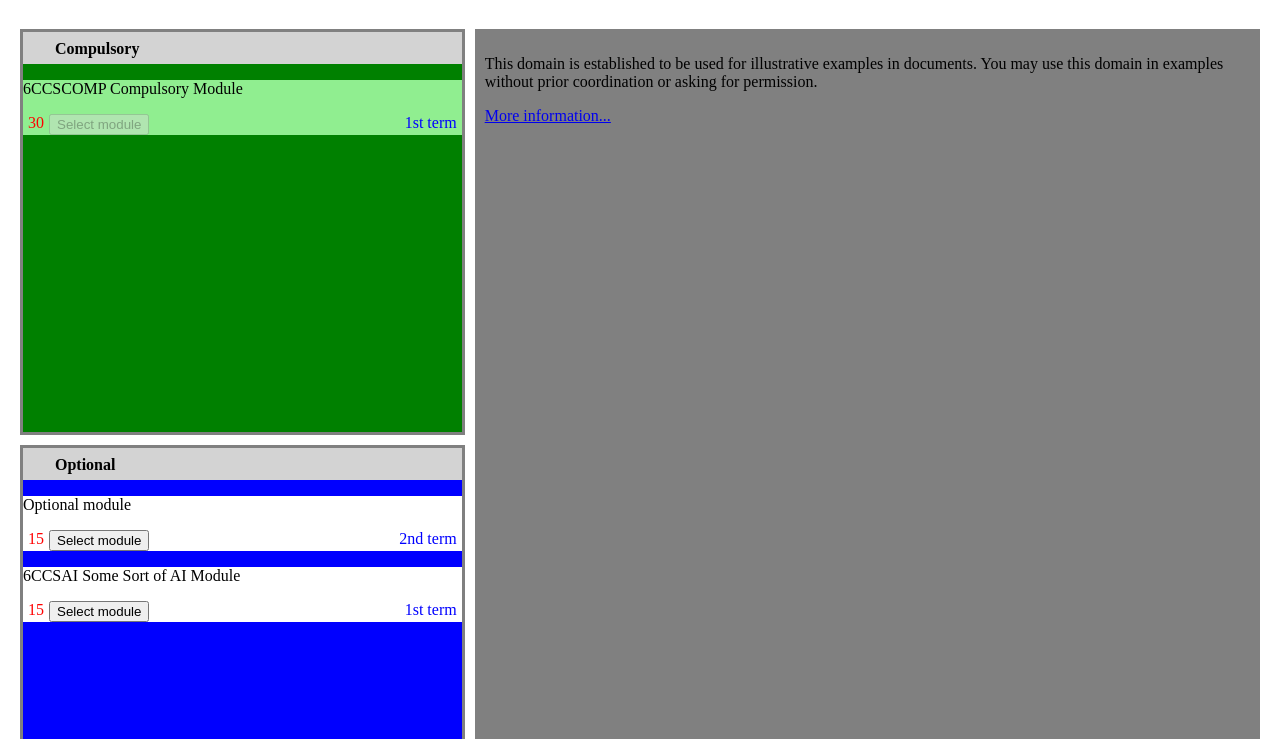
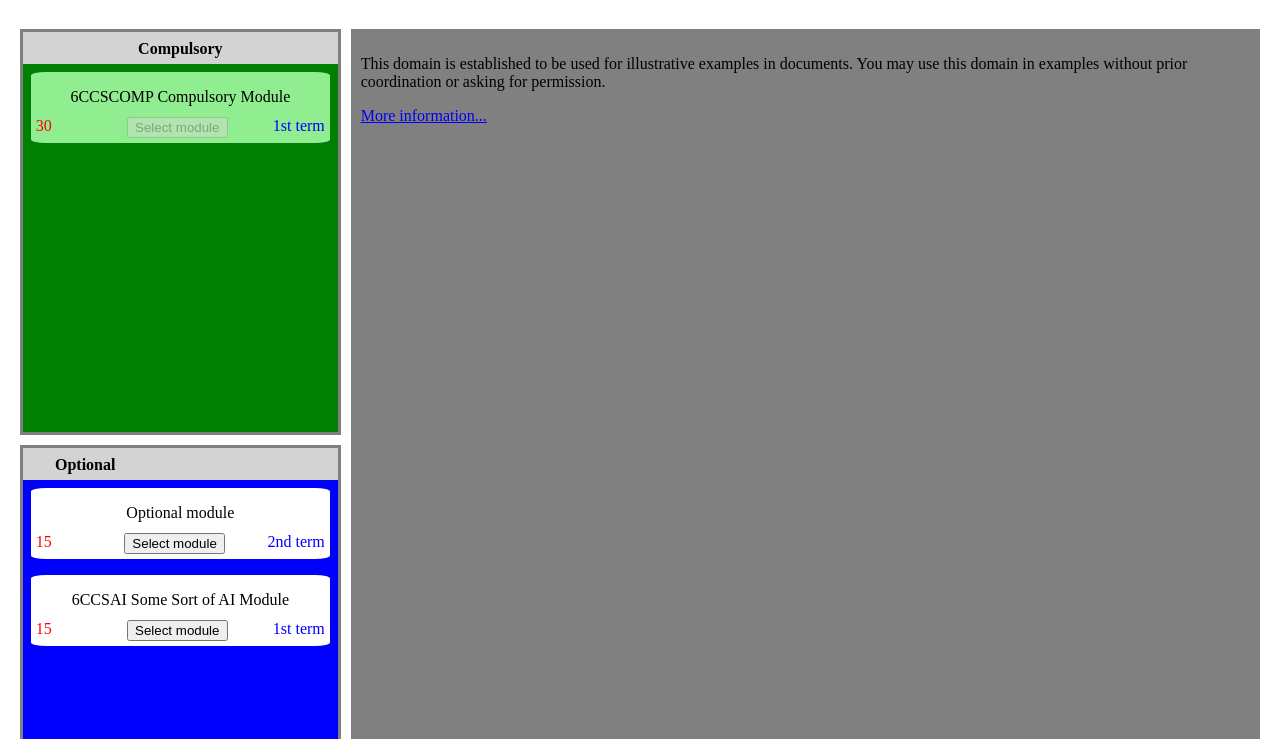
Before and after one commit to dimitrisppt/Module_Selector, a plain HTML site: page index.html in a window 1280 px wide. Shown: the part 61-800 px from the top of the page. Drawn offline with Linux system fonts and the light colour scheme.

Commit message:
Changes in text aligment and module selection div´s display

```diff
--- a/index.js
+++ b/index.js
@@ -1,9 +1,13 @@
 var template = '{{#moduleList}}\
 <div class="module {{#isCore}}selectedModule{{/isCore}}" id="{{id}}">\
-    <p>{{title}}</p>\
-    <button class="selectModuleButton" module="{{id}}" {{#isCore}}disabled{{/isCore}}>Select module</button>\
-    <div class="credits">{{credits}}</div>\
-    <div class="term">{{term}}</div>\
+    <div class="selectedModuleTitle">\
+        <p>{{title}}</p>\
+    </div>\
+    <div class="selectedModulePanel">\
+        <div class="credits">{{credits}}</div>\
+        <button class="selectModuleButton" module="{{id}}" {{#isCore}}disabled{{/isCore}}>Select module</button>\
+        <div class="term">{{term}}</div>\
+    </div>\
 </div>\
 {{/moduleList}}';
 
--- a/main.css
+++ b/main.css
@@ -29,14 +29,14 @@ body {
     align-items:stretch;
     flex-wrap: wrap;
     width: 100%;
-    height: 80%;
+    height: auto;
     margin: 0 auto;
 }
 
 #SelectionPanel {
 
-    height: 100%;
-    width: 35%;
+    height:auto;
+    width: 25%;
     flex-grow: 1;
     overflow-y: scroll;
     float: left;
@@ -44,7 +44,7 @@ body {
 
 #InfoPanel {
 
-    width: 60%;
+    width: 70%;
     flex-grow: 2;
     overflow-y: scroll;
     background-color: grey;
@@ -60,6 +60,7 @@ body {
     border: solid grey 3px;
     background-color: green;
     margin-top: 10px;
+    text-align: center;
 
 }
 
@@ -87,26 +88,59 @@ body {
     background-color: white;
 }
 
+#coreModuleList {
+    display: flex;
+    flex-direction: column;
+    justify-content: flex-start;
+    align-items: center;
+
+}
+
+#optionalModuleList {
+    display: flex;
+    flex-direction: column;
+    justify-content: flex-start;
+    align-items:center;
+}
+
 .module.selectedModule {
+    width: 95%;
     background-color: lightgreen;
+    border-radius: 5%;
+    margin: 8px 0px;
 
+}
+
+div.selectedModulePanel {
+    text-align: center;
+    position: relative;
+    bottom: 5px;
+}
+
+div.selectedModuleTitle {
+    text-align: center;
 }
 
 div.credits {
     color: red;
     float: left;
-    margin: 0px 5px;
+    margin: 0px 0px 0px 5px;
 }
 
 div.term {
     color: blue;
     float: right;
-    margin: 0px 5px;
+    margin: 0px 5px 0px 0px;
 }
 
 button.selectModuleButton {
     position: relative;
-    margin: 0 auto;
-    float: center;
+    left: 5%;
 
 }
+
+div.module {
+    width: 95%;
+    border-radius: 5%;
+    margin: 8px 0px;
+}
```
